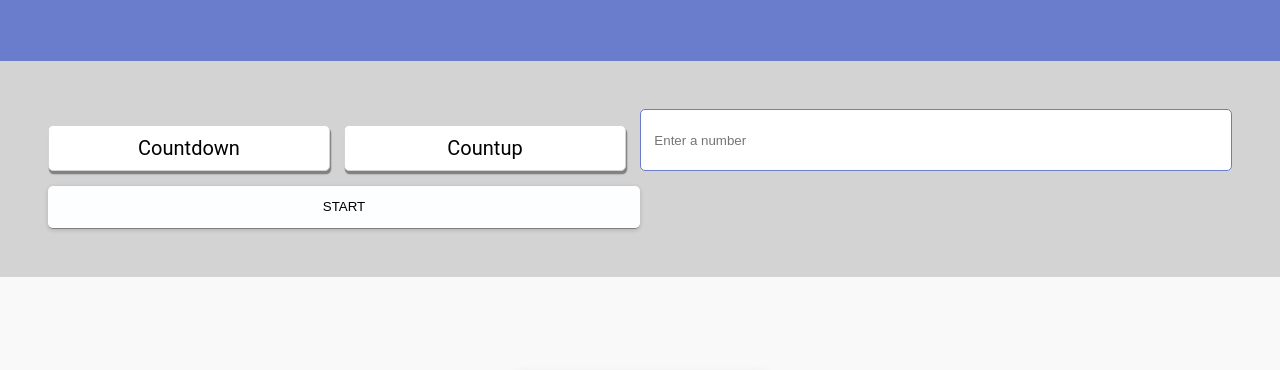
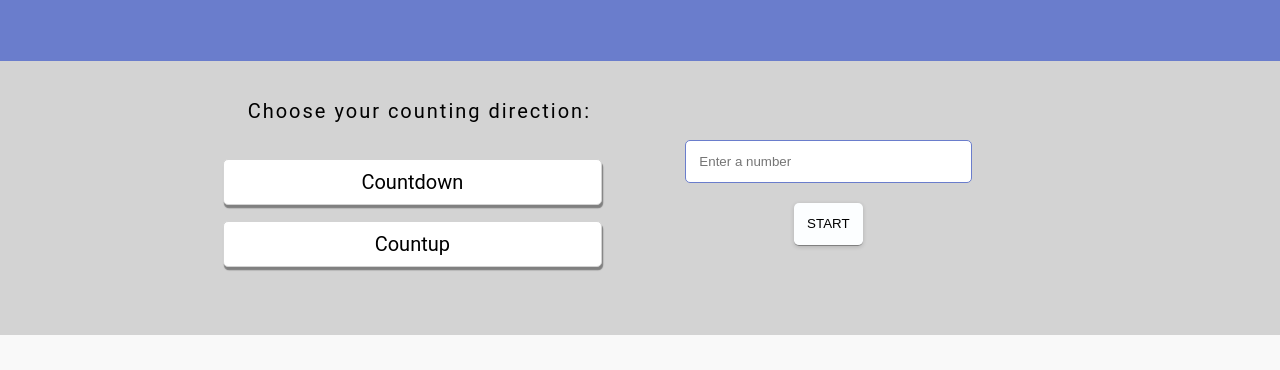
Before and after one commit to DHBuild002/countdown-timer, a plain HTML site: page index.html in a window 1280 px wide. Shown: the part 179-549 px from the top of the page. Drawn offline with Linux system fonts and the light colour scheme.

Commit message:
Improve styling to toggle direction buttons with span label, increase toggle area padding, and decrease input field width

```diff
--- a/index.html
+++ b/index.html
@@ -13,7 +13,10 @@
 		<h1>Countdown Timer</h1>
 	</div>
 	<div class="controls">
+		<div class="left-controls">
 			<div class="toggle-area">
+				<span class="direction-toggle""">Choose your counting direction:</span>
+				<div>
 				<div class="countdown-toggle">
 				<a id="countdown">Countdown</a>
 				</div>
@@ -21,8 +24,12 @@
 				<a id="countup">Countup</a>
 				</div>
 			</div>
+			</div>
+		</div>
+		<div class="right-controls">
 			<input type="number" id="input" placeholder="Enter a number"> </input>
 			<button id="enterTime">START</button>
+		</div>
 	</div>
 </main>
 	<div class="clocksContainer">
--- a/styles.css
+++ b/styles.css
@@ -94,30 +94,46 @@ main {
 .controls {
     text-align: center;
     display: grid;
+	align-items: center;
 	grid-template-columns: repeat(2, 1fr);
     width: auto;
     margin: 0 auto;
     background: lightgray;
-    padding: 1em;
+    padding: .3em;
+	padding-bottom: .9em
 }
 .left-controls, .right-controls{
 	cursor: pointer;
 }
 .left-controls {
-	justify-self: stretch;
+	justify-self: self-end;
 	background: none;
 	margin: .5em;
 	border: none;
 	border-radius: 2px;
 }
 .right-controls {
-	justify-self: center;
+	justify-self: self-start;
+	align-items: center;
 	width: auto;
+	margin: 45px;
 }
 .toggle-area {
 	width: 100%;
 	display: grid;
-	grid-template-columns: repeat(2, 2fr);
+	grid-template-columns: repeat(1, 2fr);
+	margin-right: 50px;
+}
+span {
+	width: 100%;
+	display: block;
+	position: relative;
+	margin-bottom: 1em
+
+}
+.direction-toggle {
+	font-size: 20px;
+	letter-spacing: 2px
 }
 #countdown, #countup {
 	display: block;
```
